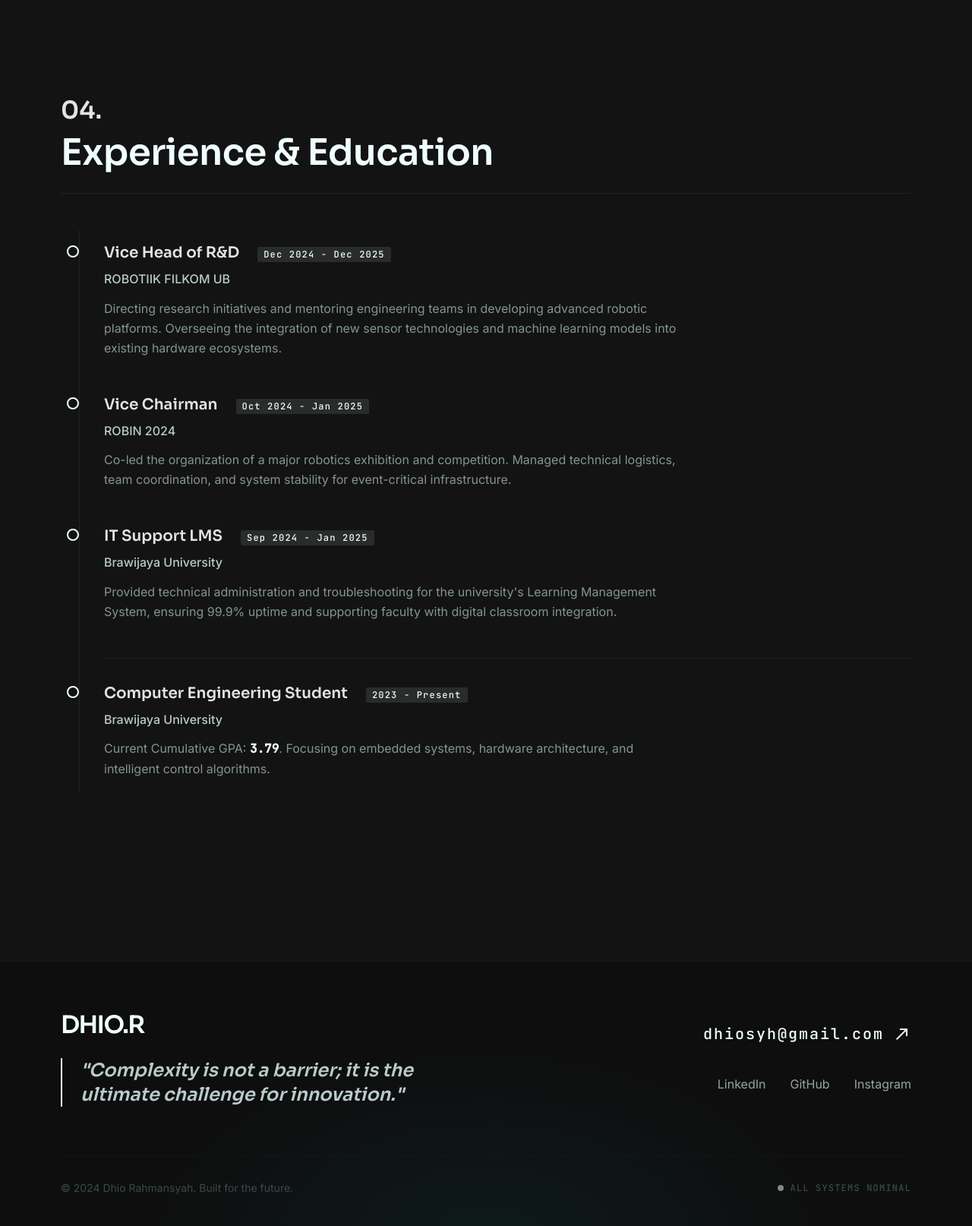
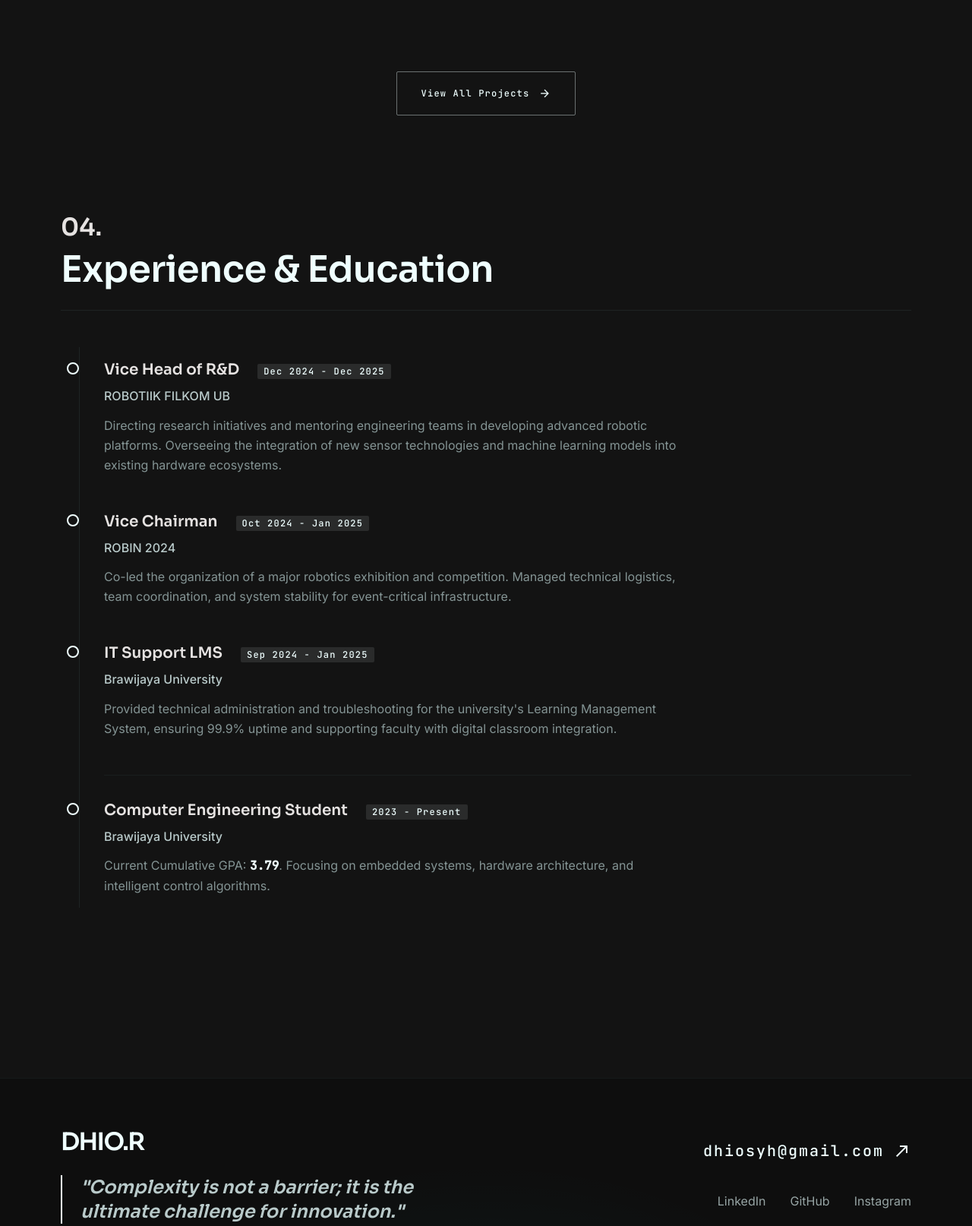
Before and after one commit to dhiosyh/portofolio-web, a plain HTML site: page index.html in a window 1280 px wide. Shown: the part 3217-4831 px from the top of the page at 76% size. Drawn offline with nearby package versions, Linux system fonts and the light colour scheme.

Commit message:
index.html

```diff
--- a/index.html
+++ b/index.html
@@ -475,7 +475,17 @@
                 </div>
 
             </div>
+
+            <!-- View All Projects CTA -->
+            <div class="flex justify-center mt-12">
+                <a href="projects.html"
+                    class="inline-flex items-center gap-3 font-label-mono text-label-mono text-primary border border-primary/40 px-8 py-4 rounded hover:bg-primary/10 hover:border-primary transition-all duration-300 group">
+                    View All Projects
+                    <span class="material-symbols-outlined text-base group-hover:translate-x-1 transition-transform duration-300">arrow_forward</span>
+                </a>
+            </div>
         </section>
+
 
         <!-- EXPERIENCE SECTION -->
         <section class="flex flex-col gap-12 scroll-mt-20" id="experience">
@@ -616,11 +626,6 @@
             class="max-w-max-width mx-auto mt-16 pt-8 border-t border-outline-variant/10 text-center md:text-left flex flex-col md:flex-row justify-between items-center gap-4 relative z-10">
             <span class="font-body-md text-body-md text-outline-variant text-sm">© 2024 Dhio Rahmansyah. Built for the
                 future.</span>
-            <div class="flex items-center gap-2">
-                <span class="w-2 h-2 rounded-full bg-primary/50 animate-ping"></span>
-                <span class="font-label-mono text-label-mono text-outline-variant text-[10px]">ALL SYSTEMS
-                    NOMINAL</span>
-            </div>
         </div>
     </footer>
 
```
